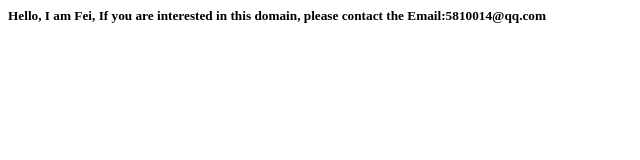
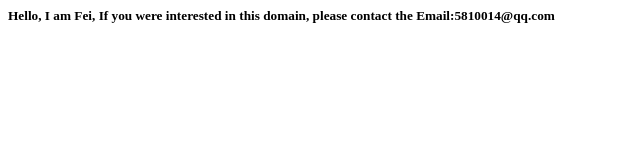
Before and after one commit to bytemaker-io/bytemaker, a plain HTML site: page index.html in a window 1280 px wide. Shown: the full height of the page, 0-640 px from the left. Drawn offline with Linux system fonts and the light colour scheme.

Commit message:
Update index.html

```diff
--- a/index.html
+++ b/index.html
@@ -1 +1 @@
-<h5>Hello, I am Fei, If you are interested in this domain, please contact the Email:5810014@qq.com</h5>
+<h5>Hello, I am Fei, If you were interested in this domain, please contact the Email:5810014@qq.com</h5>
```
